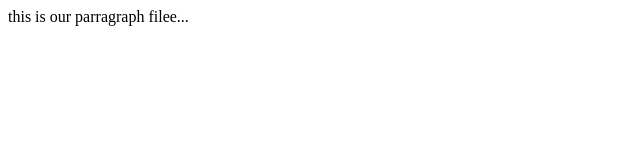
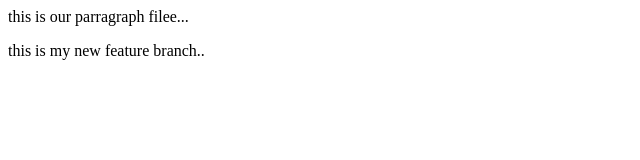
Before and after one commit to anshal-prog/localrepo, a plain HTML site: page index.html in a window 1280 px wide. Shown: the whole page, without its empty margins (0-640 px from the left). Drawn offline with Linux system fonts and the light colour scheme.

Commit message:
new changes

```diff
--- a/index.html
+++ b/index.html
@@ -1 +1,2 @@
 <P>this is our parragraph filee...</P>
+<P>this is my new feature branch..</P>
```
